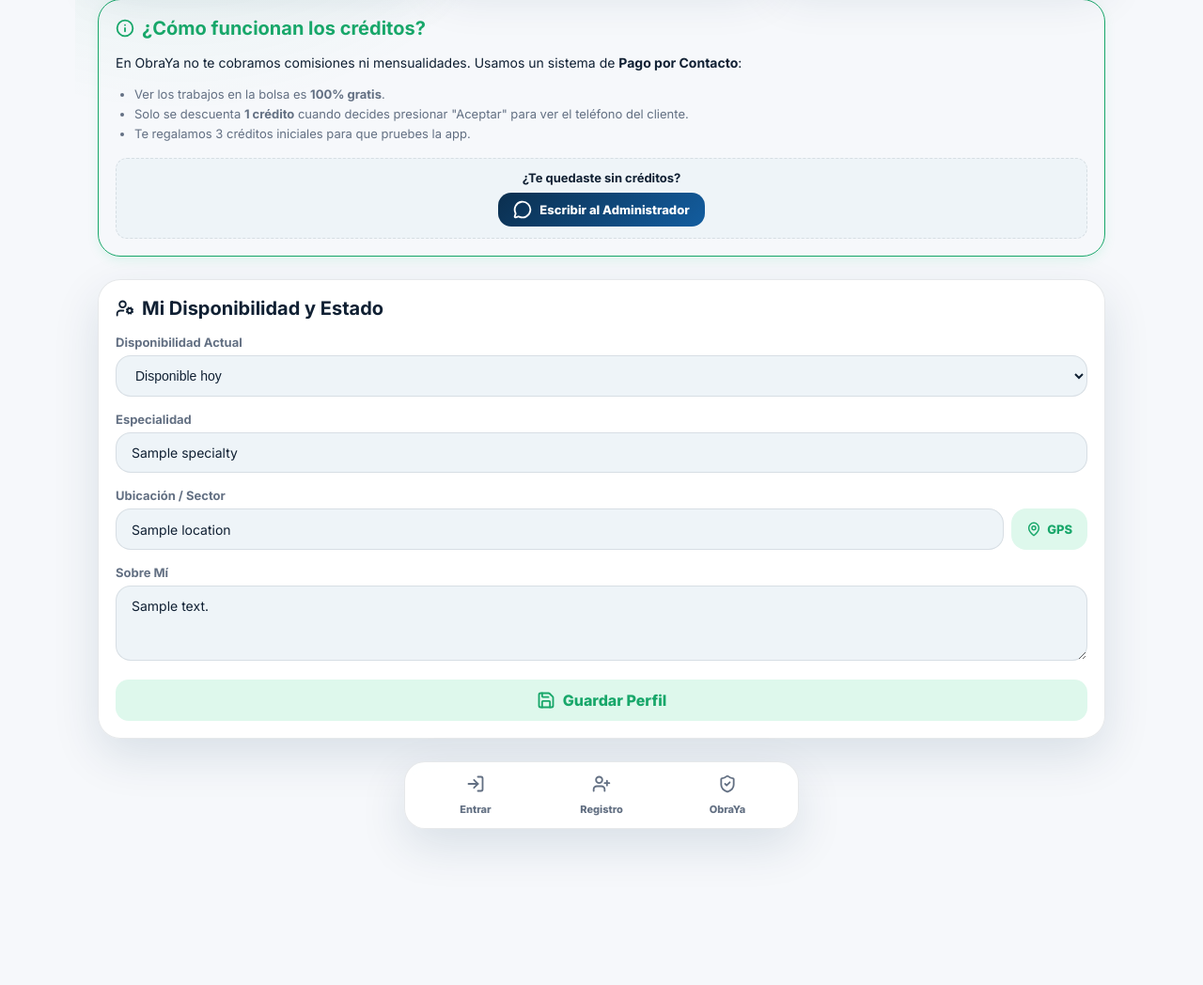
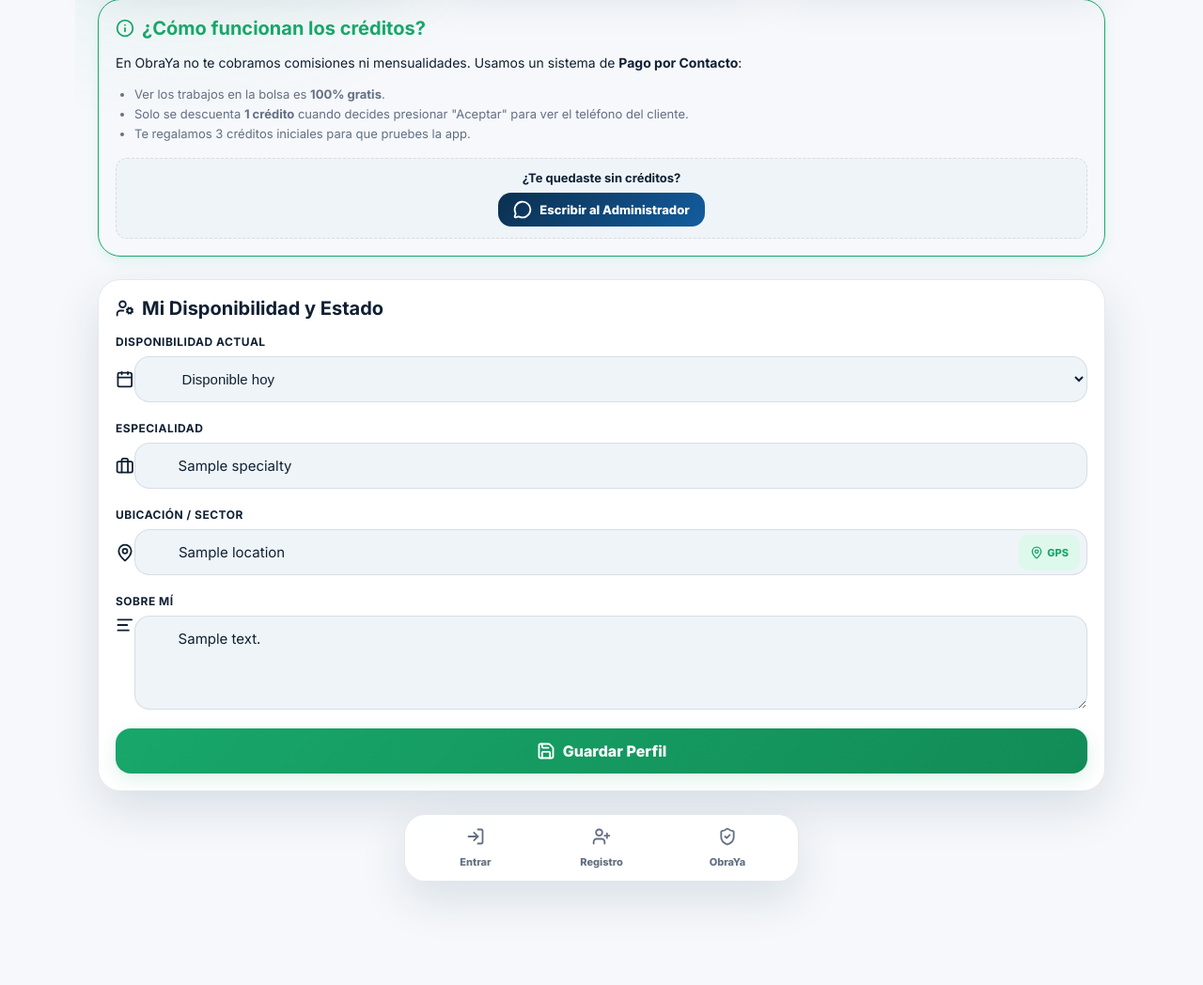
Before and after one commit to Jaisartuyk/Multi-oficios, a Django app: template templates/core/professional_dashboard.html in a window 1280 px wide. Shown: the part 350-1398 px from the top of the page at 94% size. Before the commit the page ends 1255 px from the top, so only its background shows below. Run offline with Django 5.2, Linux system fonts and the light colour scheme; tables that the repository leaves empty hold one stand-in row (values such as "Sample post"); the template is opened without the code that fills it: values that come from a table or form of the project are taken from there, most other values are stand-ins (such as "Sample title", 1, 10 or a date in 2020); data that the repository does not hold is empty; some libraries are stand-ins or nearby versions.

Commit message:
design: integrar boton GPS y optimizar campos del formulario con iconos

```diff
--- a/templates/core/professional_dashboard.html
+++ b/templates/core/professional_dashboard.html
@@ -155,33 +155,80 @@
     }
 
     .pro-form-group {
-        margin-bottom: 16px;
+        margin-bottom: 20px;
     }
 
     .pro-form-group label {
         display: block;
-        margin-bottom: 6px;
+        margin-bottom: 8px;
+        color: var(--text);
+        font-weight: 700;
+        font-size: 12px;
+        text-transform: uppercase;
+        letter-spacing: 0.5px;
+    }
+
+    .pro-input-wrapper {
+        position: relative;
+        display: flex;
+        align-items: center;
+        width: 100%;
+    }
+
+    .pro-input-wrapper i.pro-icon {
+        position: absolute;
+        left: 16px;
         color: var(--muted);
-        font-weight: 700;
-        font-size: 13px;
+        pointer-events: none;
+        transition: color 0.3s;
     }
 
     .pro-input, .pro-select, .pro-textarea {
         width: 100%;
-        padding: 12px 16px;
-        border: 1px solid var(--line);
+        padding: 14px 16px 14px 46px;
+        border: 1.5px solid var(--line);
         border-radius: 16px;
         background: var(--surface-strong);
         color: var(--text);
         outline: none;
-        font-size: 14px;
-        transition: all 0.2s ease;
+        font-size: 15px;
+        transition: all 0.3s ease;
     }
 
     .pro-input:focus, .pro-select:focus, .pro-textarea:focus {
         border-color: var(--blue);
         background: var(--surface);
-        box-shadow: 0 0 0 4px rgba(19, 93, 159, 0.08);
+        box-shadow: 0 0 0 4px rgba(19, 93, 159, 0.12);
+    }
+
+    .pro-input:focus ~ i.pro-icon, .pro-select:focus ~ i.pro-icon, .pro-textarea:focus ~ i.pro-icon {
+        color: var(--blue);
+    }
+
+    .save-profile-btn {
+        background: linear-gradient(135deg, var(--green), #128c57);
+        color: #ffffff;
+        box-shadow: 0 6px 20px rgba(24, 167, 106, 0.15);
+        display: inline-flex;
+        align-items: center;
+        justify-content: center;
+        min-height: 48px;
+        gap: 8px;
+        border: 0;
+        border-radius: 16px;
+        font-weight: 800;
+        cursor: pointer;
+        width: 100%;
+        transition: transform 160ms ease, box-shadow 160ms ease, filter 160ms ease;
+    }
+
+    .save-profile-btn:hover {
+        transform: translateY(-2px);
+        box-shadow: 0 8px 24px rgba(24, 167, 106, 0.3);
+    }
+
+    .save-profile-btn:active {
+        transform: translateY(0);
     }
 
     .whatsapp-btn-link {
@@ -273,24 +320,31 @@
 
         <div class="pro-form-group">
             <label>Disponibilidad Actual</label>
+            <div class="pro-input-wrapper">
+                <i data-lucide="calendar" class="pro-icon" style="width: 20px; height: 20px;"></i>
                 <select name="available" class="pro-select">
                     <option value="Disponible hoy" {% if professional.available == "Disponible hoy" %}selected{% endif %}>Disponible hoy</option>
                     <option value="Agenda abierta" {% if professional.available == "Agenda abierta" %}selected{% endif %}>Agenda abierta</option>
                     <option value="No disponible temporalmente" {% if professional.available == "No disponible temporalmente" %}selected{% endif %}>No disponible temporalmente</option>
                 </select>
             </div>
+        </div>
 
         <div class="pro-form-group">
             <label>Especialidad</label>
+            <div class="pro-input-wrapper">
+                <i data-lucide="briefcase" class="pro-icon" style="width: 20px; height: 20px;"></i>
                 <input type="text" name="specialty" value="{{ professional.specialty }}" class="pro-input">
+            </div>
         </div>
 
         <div class="pro-form-group">
             <label>Ubicación / Sector</label>
-            <div style="display: flex; gap: 8px;">
-                <input type="text" id="location_input" name="location" value="{{ professional.location }}" class="pro-input" placeholder="Ej. Urdesa Central, Guayaquil" style="flex: 1;">
-                <button type="button" id="btn-location" class="secondary-button" style="padding: 0 16px; border-radius: 16px; white-space: nowrap; display: flex; align-items: center; gap: 6px; cursor: pointer; min-height: 44px; font-size: 13px;">
-                    <i data-lucide="map-pin" style="width: 16px; height: 16px;"></i> GPS
+            <div class="pro-input-wrapper">
+                <i data-lucide="map-pin" class="pro-icon" style="width: 20px; height: 20px;"></i>
+                <input type="text" id="location_input" name="location" value="{{ professional.location }}" class="pro-input" placeholder="Ej. Urdesa Central, Guayaquil" style="padding-right: 90px; flex: 1;">
+                <button type="button" id="btn-location" class="secondary-button" style="position: absolute; right: 8px; min-height: unset; height: 38px; padding: 0 12px; border-radius: 10px; font-size: 11px; display: flex; align-items: center; gap: 4px; z-index: 5; background: var(--green-soft); color: var(--green);">
+                    <i data-lucide="map-pin" style="width: 14px; height: 14px;"></i> GPS
                 </button>
             </div>
             <input type="hidden" id="lat_input" name="lat" value="{{ professional.lat|stringformat:'f' }}">
@@ -299,10 +353,13 @@
 
         <div class="pro-form-group">
             <label>Sobre Mí</label>
-            <textarea name="about" class="pro-textarea" style="resize: vertical; min-height: 80px;">{{ professional.about }}</textarea>
+            <div class="pro-input-wrapper" style="align-items: flex-start;">
+                <i data-lucide="align-left" class="pro-icon" style="width: 20px; height: 20px; top: 16px;"></i>
+                <textarea name="about" class="pro-textarea" style="resize: vertical; min-height: 100px; padding-top: 14px;">{{ professional.about }}</textarea>
+            </div>
         </div>
 
-        <button type="submit" class="secondary-button" style="width: 100%; min-height: 44px;">
+        <button type="submit" class="save-profile-btn">
             <i data-lucide="save"></i> Guardar Perfil
         </button>
     </form>
```
Lines whose indentation alone changed are shown as unchanged.
